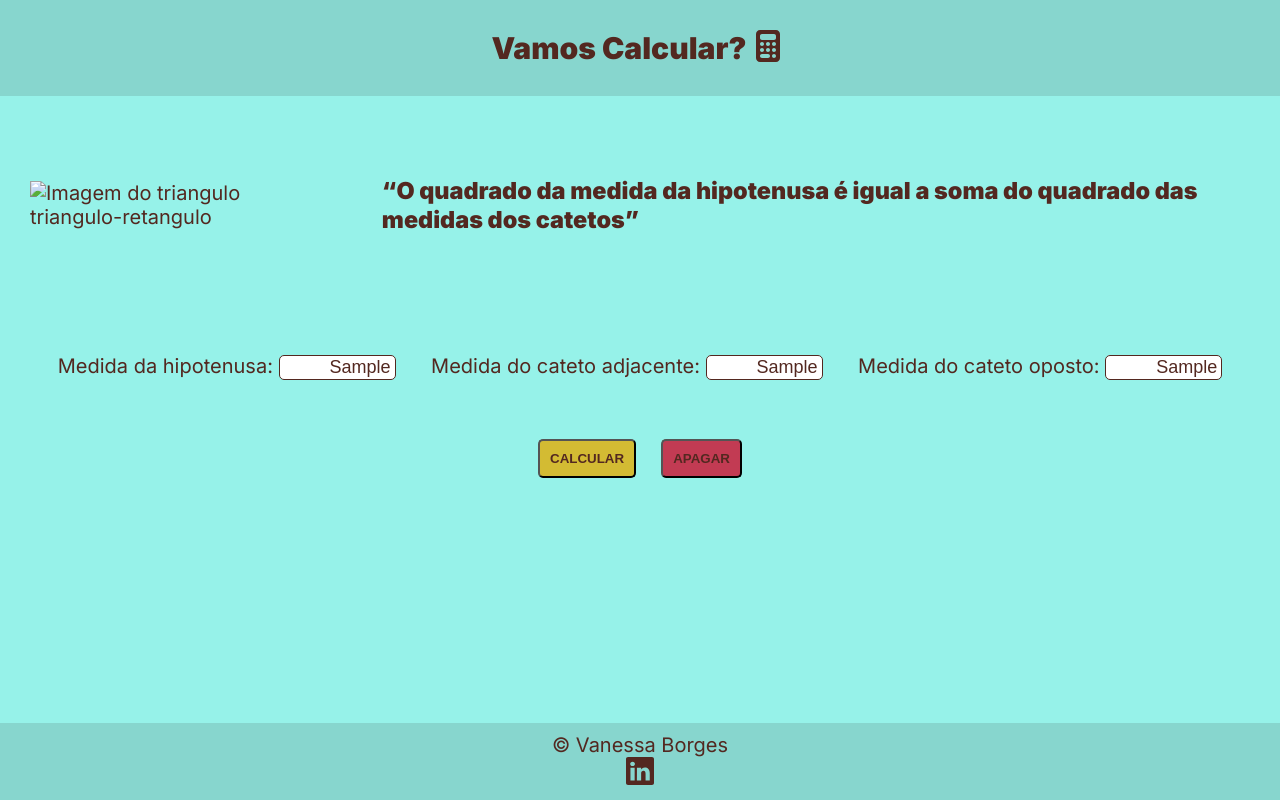
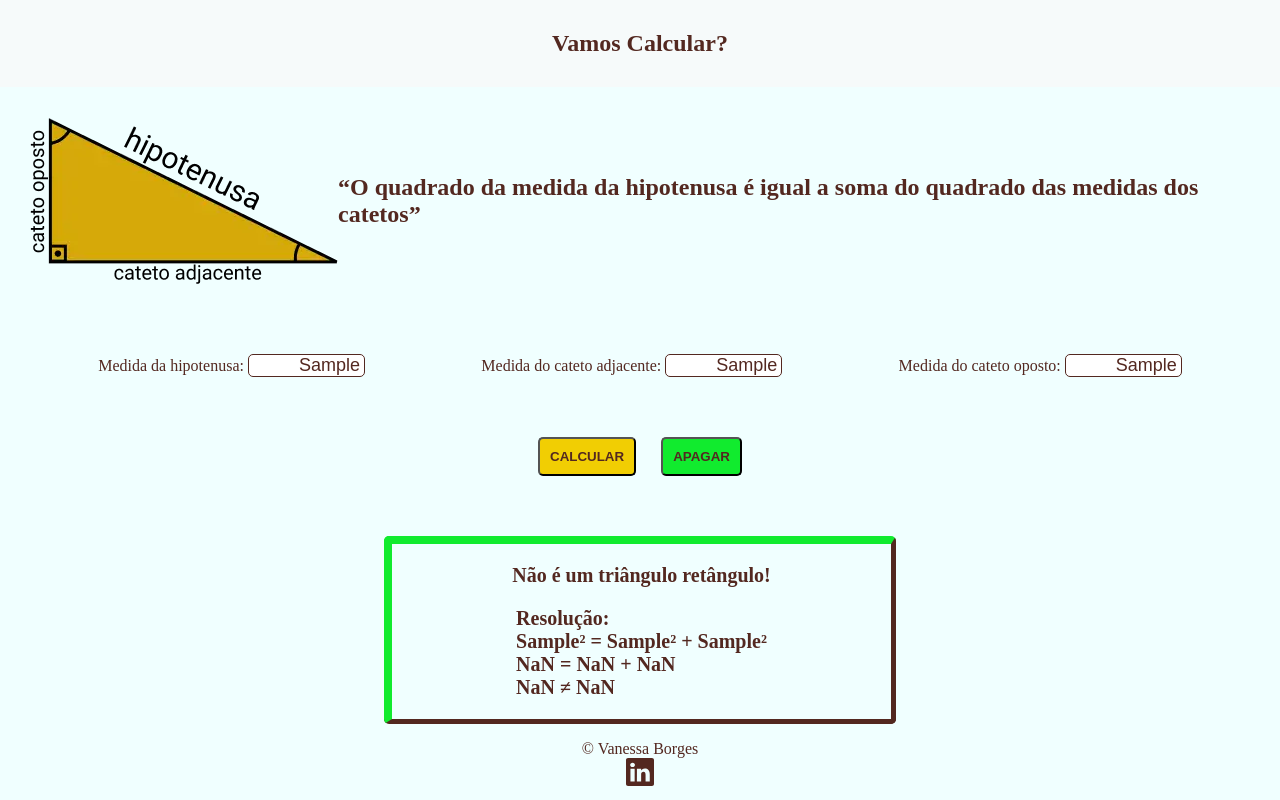
Before and after one commit to vanessavb92/desafio-teorema-pitagoras, a plain HTML site: page index.html in a window 1280 px wide. Both pictures are taken after typing "Sample", "Sample", "Sample" into the empty fields and a click on the button "CALCULAR". Drawn offline with Linux system fonts and the light colour scheme.

Commit message:
"estilizando"

```diff
--- a/index.html
+++ b/index.html
@@ -4,19 +4,19 @@
         <link href="https://fonts.googleapis.com/css2?family=Inter:wght@400;900&display=swap" rel="stylesheet">
         <meta charset="UTF-8">
         <meta name="viewport" content="width=device-width, initial-scale=1.0">
+        <link rel="shortcut icon" href="img/icone-triangulo.png" type="image/x-icon" />
         <title>Pythagoras Calculator</title>
-
         <link rel="stylesheet" href="style.css">
     </head>
+
     <body>
         <header id="cabecalho">
             <h2>Vamos Calcular?</h2>
-            <svg xmlns="http://www.w3.org/2000/svg" width="42" height="32" fill="currentColor" viewBox="0 0 384 512"><!--! Font Awesome Pro 6.2.0 by @fontawesome - https://fontawesome.com License - https://fontawesome.com/license (Commercial License) Copyright 2022 Fonticons, Inc. --><path d="M64 0C28.7 0 0 28.7 0 64V448c0 35.3 28.7 64 64 64H320c35.3 0 64-28.7 64-64V64c0-35.3-28.7-64-64-64H64zM96 64H288c17.7 0 32 14.3 32 32v32c0 17.7-14.3 32-32 32H96c-17.7 0-32-14.3-32-32V96c0-17.7 14.3-32 32-32zM64 224c0-17.7 14.3-32 32-32s32 14.3 32 32s-14.3 32-32 32s-32-14.3-32-32zm32 64c17.7 0 32 14.3 32 32s-14.3 32-32 32s-32-14.3-32-32s14.3-32 32-32zM64 416c0-17.7 14.3-32 32-32h96c17.7 0 32 14.3 32 32s-14.3 32-32 32H96c-17.7 0-32-14.3-32-32zM192 192c17.7 0 32 14.3 32 32s-14.3 32-32 32s-32-14.3-32-32s14.3-32 32-32zM160 320c0-17.7 14.3-32 32-32s32 14.3 32 32s-14.3 32-32 32s-32-14.3-32-32zM288 192c17.7 0 32 14.3 32 32s-14.3 32-32 32s-32-14.3-32-32s14.3-32 32-32zM256 320c0-17.7 14.3-32 32-32s32 14.3 32 32s-14.3 32-32 32s-32-14.3-32-32zm32 64c17.7 0 32 14.3 32 32s-14.3 32-32 32s-32-14.3-32-32s14.3-32 32-32z"/></svg>
         </header>
         <main>
                 <div class="triangulo">
-                    <img src="img/teorema" alt="Imagem do triangulo triangulo-retangulo">
-                    <h3>“O quadrado da medida da hipotenusa é igual a soma do quadrado das medidas dos catetos”</h3>
+                    <img src="img/teorema.png" alt="Imagem do triangulo triangulo-retangulo">
+                    <h2>“O quadrado da medida da hipotenusa é igual a soma do quadrado das medidas dos catetos”</h2>
                 </div>
                 <div class="medidas-lados">
                     <div>
@@ -35,7 +35,7 @@
                 </div>
                 <div class="botao">
                     <button id="btn-calcular" onclick="calculaTeorema()">CALCULAR</button>
-                    <button id="btn-apagar" onclick="limpaCampos()">APAGAR</button>
+                    <button id="btn-apagar" onclick="apagarCampos()">APAGAR</button>
                 </div>
                 <div style="display: none;" id="resultado">
                     <h3 id="retorno"></h3>
@@ -53,6 +53,6 @@
                 </a>
             </div>
         </footer>
-       <script src="scripts.js"></script>
+       <script src="index.js"></script>
     </body>
 </html>
--- /dev/null
+++ b/index.js
@@ -0,0 +1,31 @@
+function calculaTeorema(){
+    document.getElementById("resultado").style.display = 'flex';
+    const catetoA = document.getElementById("catetoA").value;
+    const catetoB = document.getElementById("catetoB").value;
+    const hipotenusa = document.getElementById("hipotenusa").value;
+
+    let somaQuadradoCatetos = (catetoA*catetoA) + (catetoB*catetoB);
+
+    if(hipotenusa!="" && catetoA!="" && catetoB!=""){
+
+        if((hipotenusa*hipotenusa) === somaQuadradoCatetos){
+            document.getElementById("retorno").innerHTML = "É um triângulo retângulo!";
+            document.getElementById("resposta").innerHTML = "Resolução: <br>" + hipotenusa + "² = " +catetoA + "² + " + catetoB + "² <br>" + hipotenusa*hipotenusa + " = " + (catetoA*catetoA) + " + " + (catetoB*catetoB) + "<br>" + hipotenusa*hipotenusa + " = " + somaQuadradoCatetos;
+        }else{
+            document.getElementById("retorno").innerHTML = "Não é um triângulo retângulo!";
+            document.getElementById("resposta").innerHTML = "Resolução: <br>" + hipotenusa + "² = " +catetoA + "² + " + catetoB + "² <br>" + hipotenusa*hipotenusa + " = " + (catetoA*catetoA) + " + " + (catetoB*catetoB) + "<br>" + hipotenusa*hipotenusa + " ≠ " + somaQuadradoCatetos;
+        }
+    }else{
+        alert("Há medidas inválidas, revise e tente novamente!");
+    }
+};
+
+
+function apagarCampos(){
+    document.getElementById("catetoA").value = "";
+    document.getElementById("catetoB").value = "";
+    document.getElementById("hipotenusa").value = "";
+    document.getElementById("retorno").innerHTML = "";
+    document.getElementById("resposta").innerHTML = "";
+    document.getElementById("resultado").style.display = 'none';
+}
--- a/style.css
+++ b/style.css
@@ -6,10 +6,7 @@
 }
 
 body{
-    background: #96f2e9;
-    font-size: 20px;
-    font-family: 'Inter', sans-serif;
-    font-style: normal;
+    background-color: azure;
     width: 100%;
     gap: 10px;
 }
@@ -19,7 +16,7 @@ body{
     display: flex;
     flex-direction: row;
     justify-content: center;
-    background-color:#87d6ce;
+    background-color:#f6fafa;
     padding: 30px;
 }
 
@@ -80,14 +77,14 @@ body{
 
 }
 #btn-calcular{
-    background: #d3bb33;
+    background: #f1ce03;
     border-radius: 5px;
     font-weight: bold;
     padding: 10px;
 
 }
 #btn-apagar{
-    background: #c23b53;;
+    background: #11eb2e;
     border-radius: 5px;
     font-weight: bold;
     padding: 10px;
@@ -101,8 +98,8 @@ body{
     flex-direction: column;
     width: 40%;
     border-radius: 5px;
-    border-top: 8px solid #c23b53;
-    border-left: 8px solid #c23b53;
+    border-top: 8px solid #11eb2e;
+    border-left: 8px solid #11eb2e;
     border-right: 5px solid ;
     border-bottom: 5px solid;
     padding: 10px 20px;
@@ -125,7 +122,7 @@ footer{
     position: fixed;
     bottom:0;
     left:0;
-    background-color:#87d6ce;
+    background-color:azure;
     max-width: auto;
     margin: auto;
     padding: 10px;
```
Also changed, not shown: img/icone-triangulo.png (added), img/teorema.png (added), 1 other file.
